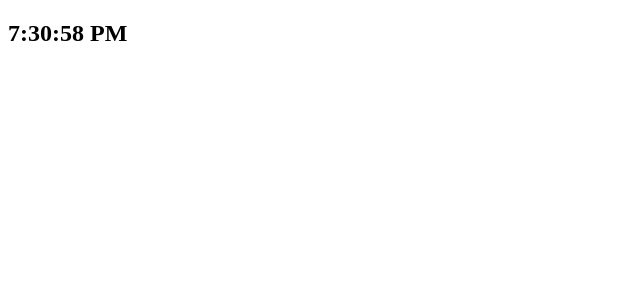
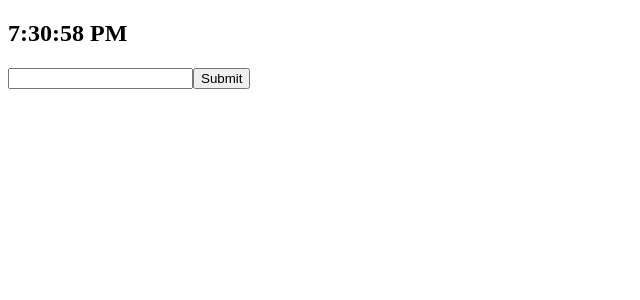
Before and after one commit to mustardgnome/go-messaging, a React app: page / in a window 1280 px wide. Shown: the top 300 px of the page, without its empty margins (0-640 px from the left). Built offline with nearby package versions, Linux system fonts and the light colour scheme; the HTML template or start-up script is replaced by a standard one.

Commit message:
Trying to get the messages to show up

```diff
--- a/src/index.jsx
+++ b/src/index.jsx
@@ -40,10 +40,17 @@ class Chat extends React.Component {
   constructor(props) {
     super(props);
     this.state = {
-        messages: []
+        messages: [],
+        value : ''
     };
     this.ws;
     this.initSocket = this.initSocket.bind(this);
+    this.submitText = this.submitText.bind(this);
+    this.handleChange = this.handleChange.bind(this);
+  }
+
+  handleChange(event) {
+    this.setState({value: event.target.value});
   }
 
   initSocket () {
@@ -52,6 +59,12 @@ class Chat extends React.Component {
         this.state.messages.push(msg.data);
         this.setState({ messages: this.state.messages });
     }
+    this.state.messages.map(msg => <div key={msg}>{msg}</div>)
+  }
+
+  submitText(event) {
+    event.preventDefault();
+    this.ws.send(this.state.value)
   }
 
   render() {
@@ -59,6 +72,10 @@ class Chat extends React.Component {
     <div>
       <Time />
       <h1>{this.state.messages}</h1>
+      <form onSubmit={this.submitText}>
+        <input type="text" value={this.state.value} onChange={this.handleChange} />
+        <input type="submit" value="Submit" />
+      </form>
     </div>
     );
   }
```
